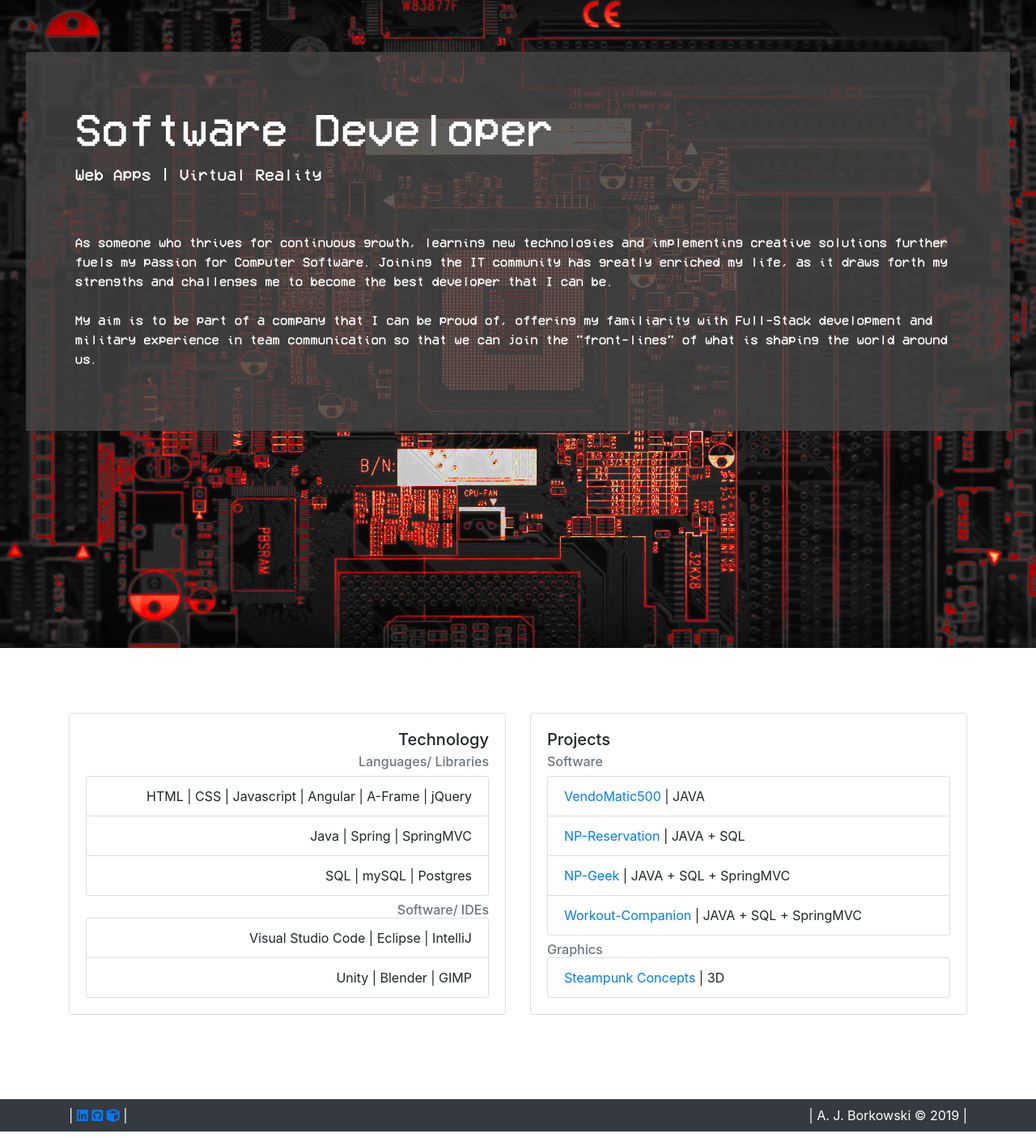
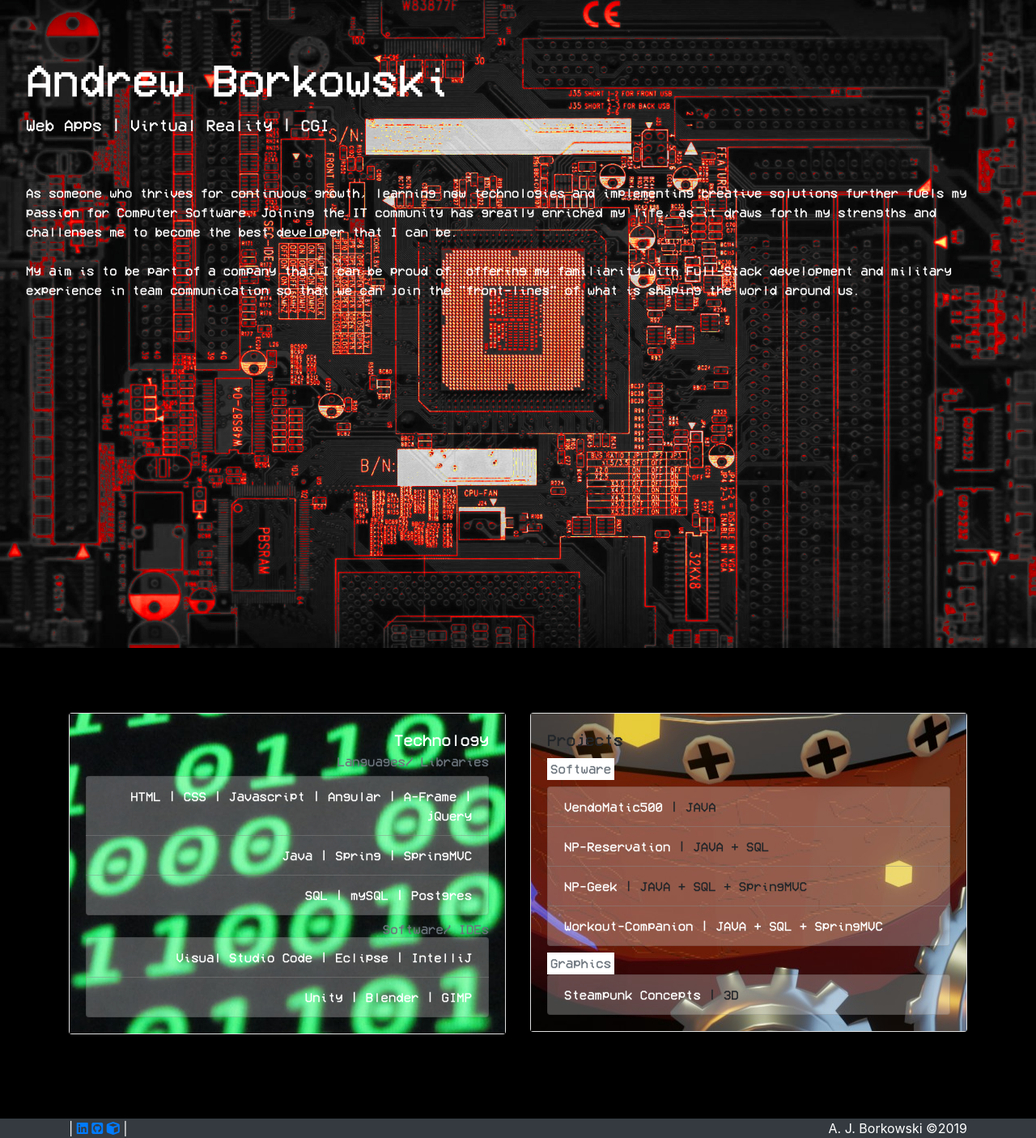
Before and after one commit to AnJoBo/AnJoBo, a PHP site: page / in a window 1280 px wide. Shown: the whole page at 81% size. Run offline with PHP 8.4, Linux system fonts and the light colour scheme; some libraries are stand-ins or nearby versions.

Commit message:
Layout v1.1

```diff
--- a/index.html
+++ b/index.html
@@ -20,9 +20,8 @@
 
   <body>
         <div class="jumbotron" style="height: 100vh;">
-            <div class="title">
-                <h1 class="display-4">Software Developer</h1>
-                <p class="lead">Web Apps | Virtual Reality</p>
+            <h1 class="display-4">Andrew Borkowski</h1>
+            <p class="lead">Web Apps | Virtual Reality | CGI</p>
             <hr>
             <p class="d-none d-lg-block justify-text">
                 <br>
@@ -54,7 +53,6 @@
                 </p>
             </div>
         </div>
-        </div>
 
     <!-- Main Content -->
         <div class="container" style="margin: 10vh auto;">
@@ -62,7 +60,7 @@
             <div class="row">
                 <div class="col-md-6 col-sm-12 text-right">
                     <div class="card mb-4">
-                        <div class="card-body">
+                        <div class="card-body card-tec">
                             <h5 class="card-title">Technology</h5>
                             <h6 class="card-subtitle mb-2 text-muted">Languages/ Libraries</h6>
                             <ul class="list-group">
@@ -82,16 +80,16 @@
                 </div>
                 <div class="col-md-6 col-sm-12">
                     <div class="card mb-2">
-                        <div class="card-body">
+                        <div class="card-body card-gfx">
                             <h5 class="card-title">Projects</h5>
-                            <h6 class="card-subtitle mb-2 text-muted">Software</h6>
-                            <ul class="list-group">
+                            <h6 class="card-subtitle mb-2 text-muted bg-white d-inline-block p-1">Software</h6>
+                            <ul class="list-group list-bg">
                                 <li class="list-group-item"><a href="https://github.com/ajborkowski/VendoMatic500" target="_blank">VendoMatic500</a> | JAVA</li>
                                 <li class="list-group-item"><a href="https://github.com/ajborkowski/NP-Reservation" target="_blank">NP-Reservation</a> | JAVA + SQL</li>
                                 <li class="list-group-item"><a href="https://github.com/ajborkowski/NP-Geek" target="_blank">NP-Geek</a> | JAVA + SQL + SpringMVC</li>
-                                <li class="list-group-item"><a href="https://github.com/ajborkowski/Workout-Companion" target="_blank">Workout-Companion</a> | JAVA + SQL + SpringMVC</li>
+                                <a href="https://github.com/ajborkowski/Workout-Companion" target="_blank"><li class="list-group-item">Workout-Companion | JAVA + SQL + SpringMVC</li></a>
                             </ul>
-                            <h6 class="card-subtitle mt-2 text-muted">Graphics</h6>
+                            <h6 class="card-subtitle mt-2 text-muted bg-white d-inline-block p-1">Graphics</h6>
                             <ul class="list-group">
                                 <li class="list-group-item"><a href="https://skfb.ly/6MryO" target="_blank">Steampunk Concepts</a> | 3D</li>
                             </ul>
@@ -103,25 +101,25 @@
 
         </div> <!-- End Container -->
 
-        <footer class="page-footer font-small bg-dark pt-2" style="height: 5vh; color: white;">
+        <footer class="page-footer font-small bg-dark">
             <div class="container">
                 <div class="row">
-                    <div class="col-6">
+                    <div class="col-5">
+                        <div class="text-left text-white">
                             |
-                        <a href="https://www.linkedin.com/in/ajborkowski/" target="_blank"><i
-                                class="fab fa-linkedin"></i></i></a>
+                            <a href="https://www.linkedin.com/in/ajborkowski/" target="_blank"><i class="fab fa-linkedin"></i></i></a>
                             <a href="https://github.com/ajborkowski" target="_blank"><i class="fab fa-github-square"></i></a>
                             <a href="https://sketchfab.com/ajborkowski" target="_blank"><i class="fas fa-cube"></i></a>
                             |
                         </div>
-                    <div class="col-6 text-right">
-                        <div class="footer-copyright d-inline-block mr-auto">| A. J. Borkowski © 2019 |</div>
+
+                    </div>
+                    <div class="col-7 text-right">
+                        <div class="footer-copyright text-white">A. J. Borkowski ©2019</div>
                     </div>
                 </div>
             </div>
-
         </footer>
-
     </div>
 
     <!-- Optional JavaScript -->
@@ -130,5 +128,6 @@
     <script src="https://cdnjs.cloudflare.com/ajax/libs/popper.js/1.14.7/umd/popper.min.js" integrity="sha384-UO2eT0CpHqdSJQ6hJty5KVphtPhzWj9WO1clHTMGa3JDZwrnQq4sF86dIHNDz0W1" crossorigin="anonymous"></script>
     <script src="https://stackpath.bootstrapcdn.com/bootstrap/4.3.1/js/bootstrap.min.js" integrity="sha384-JjSmVgyd0p3pXB1rRibZUAYoIIy6OrQ6VrjIEaFf/nJGzIxFDsf4x0xIM+B07jRM" crossorigin="anonymous"></script>
     <script src="https://kit.fontawesome.com/8adeac5ae8.js"></script>
+    <script src="scripts.js"></script>
   </body>
 </html>
--- /dev/null
+++ b/scripts.js
@@ -0,0 +1,4 @@
+
+$(document).ready(function(){
+
+});
--- a/styles.css
+++ b/styles.css
@@ -1,6 +1,10 @@
 @font-face {
     font-family: pixel;
     src: url(fonts/pixel.ttf);
+}
+
+body {
+    background-color: black;
 }
 
 .jumbotron {
@@ -14,9 +18,39 @@
     border-radius: 0;
 }
 
+.card-gfx {
+    background: url('img/thatspark.jpg') no-repeat center center fixed;
+    -webkit-background-size: auto;
+    -moz-background-size: auto;
+    -o-background-size: auto;
+    background-size: fill;
+    font-family: pixel;
+    border-radius: 0;
+}
+
+.card-gfx a {
+    color: white;
+    text-decoration: none;
+}
+
+.card-tec {
+    background: url('img/binary.jpg') no-repeat center center fixed;
+    -webkit-background-size: auto;
+    -moz-background-size: auto;
+    -o-background-size: auto;
+    background-size: auto;
+    font-family: pixel;
+    border-radius: 0;
+    color: white;
+}
+
+.card-gfx li,
+.card-tec li {
+    background-color: rgba(255, 255, 255, 0.267);
+}
+
 .title {
     background-color: rgba(68, 68, 68, 0.829);
-    padding: 5%;
 }
 
 .bioToggle {
```
Also changed, not shown: img/binary.jpg (added), img/thatspark.jpg (added). Lines whose indentation alone changed are shown as unchanged.
